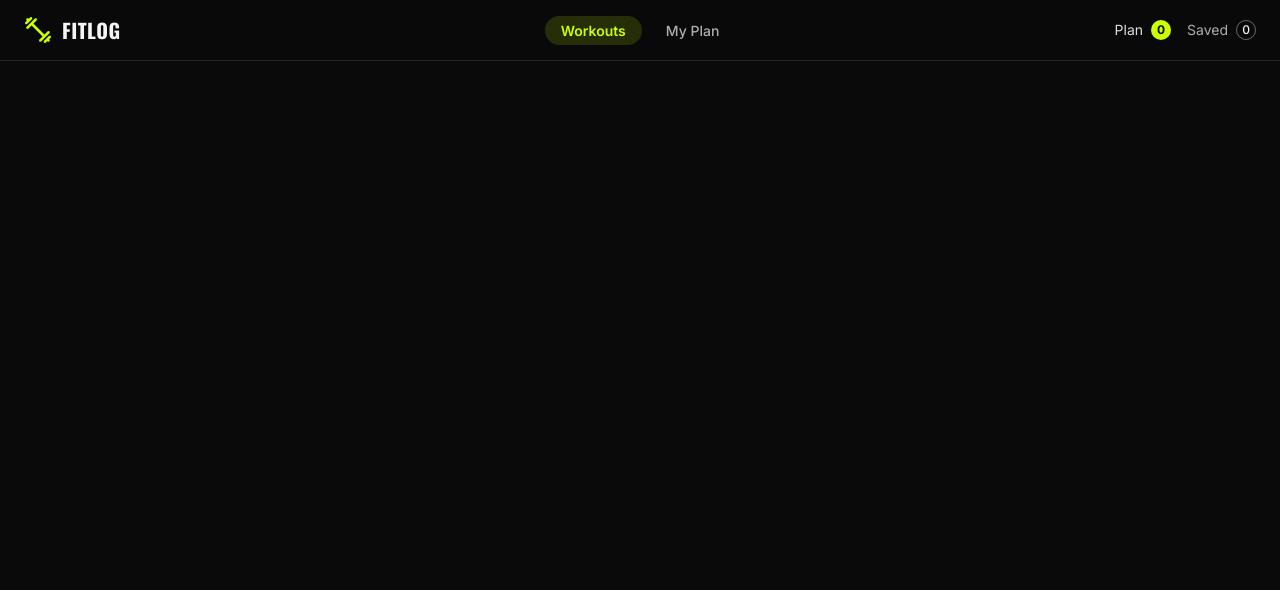
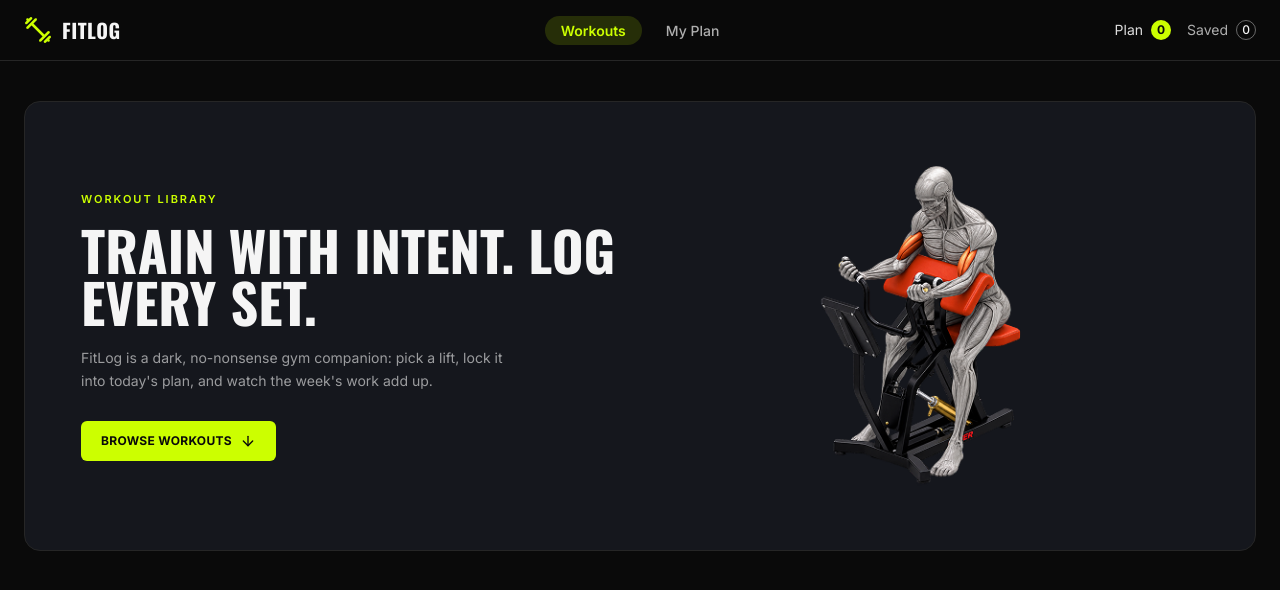
Before and after one commit to ABiR994/Fit-Log, a Next.js app: page / in a window 1280 px wide. Shown: the top 590 px of the page. Built offline with nearby package versions, Linux system fonts and the light colour scheme.

Commit message:
Hero Section Created

```diff
--- a/src/app/globals.css
+++ b/src/app/globals.css
@@ -11,7 +11,7 @@
   prefersdark: true;
   color-scheme: dark;
   --color-base-100: #0a0a0a;
-  --color-base-200: #141414;
+  --color-base-200: #15171d;
   --color-base-300: #262626;
   --color-base-content: #f5f5f5;
   --color-primary: #ccff00;
--- a/src/app/page.tsx
+++ b/src/app/page.tsx
@@ -1,3 +1,9 @@
+import Hero from "@/components/Hero";
+
 export default function HomePage() {
-  return null;
+  return (
+    <>
+      <Hero />
+    </>
+  );
 }
--- /dev/null
+++ b/src/components/Hero.tsx
@@ -0,0 +1,47 @@
+import Image from "next/image";
+import { FiArrowDown } from "react-icons/fi";
+import banner from "@/assets/banner.png";
+
+export default function Hero() {
+  return (
+    <section className="mx-auto max-w-7xl px-4 py-6 md:px-6 md:py-10">
+      <div className="grid items-center gap-8 rounded-2xl border border-base-300 bg-base-200 px-6 py-10 sm:px-10 md:grid-cols-2 md:gap-4 md:px-14 md:py-14 lg:py-16">
+        {/* Left: copy */}
+        <div className="order-2 md:order-1">
+          <p className="mb-4 text-[11px] font-semibold uppercase tracking-[0.18em] text-primary">
+            Workout Library
+          </p>
+
+          <h1 className="font-display text-5xl font-bold uppercase leading-[0.95] text-base-content sm:text-6xl md:text-5xl lg:text-[3.4rem]">
+            Train with intent. Log every set.
+          </h1>
+
+          <p className="mt-5 max-w-md text-sm leading-relaxed text-base-content/60">
+            FitLog is a dark, no-nonsense gym companion: pick a lift, lock it into today&apos;s plan, and watch
+            the week&apos;s work add up.
+          </p>
+
+          {/* Anchor link to the #library section*/}
+          <a
+            href="#library"
+            className="btn btn-primary mt-7 h-10 min-h-0 gap-2 rounded-md border-0 px-5 shadow-none text-xs font-bold uppercase tracking-wide"
+          >
+            Browse Workouts
+            <FiArrowDown aria-hidden className="size-4" />
+          </a>
+        </div>
+
+        {/* Right: banner image */}
+        <div className="order-1 flex justify-center md:order-2 md:justify-end lg:justify-center">
+          <Image
+            src={banner}
+            alt="Muscle anatomy figure working out on a preacher curl machine"
+            priority
+            sizes="(min-width: 768px) 340px, 260px"
+            className="h-auto w-56 sm:w-64 md:w-72 lg:w-80"
+          />
+        </div>
+      </div>
+    </section>
+  );
+}
--- a/src/components/Navbar.tsx
+++ b/src/components/Navbar.tsx
@@ -15,7 +15,6 @@ interface NavbarProps {
   savedCount?: number;
 }
 
-// Counts default to 0 for now — wire them to your plan state later.
 export default function Navbar({ planCount = 0, savedCount = 0 }: NavbarProps) {
   const pathname = usePathname();
 
@@ -33,7 +32,7 @@ export default function Navbar({ planCount = 0, savedCount = 0 }: NavbarProps) {
           </span>
         </Link>
 
-        {/* Middle: links (own row on mobile, centered on md+) */}
+        {/* Middle: links */}
         <ul className="order-3 col-span-2 flex items-center justify-center gap-2 md:order-none md:col-span-1">
           {NAV_LINKS.map(({ label, href }) => {
             const active = pathname === href;
```
